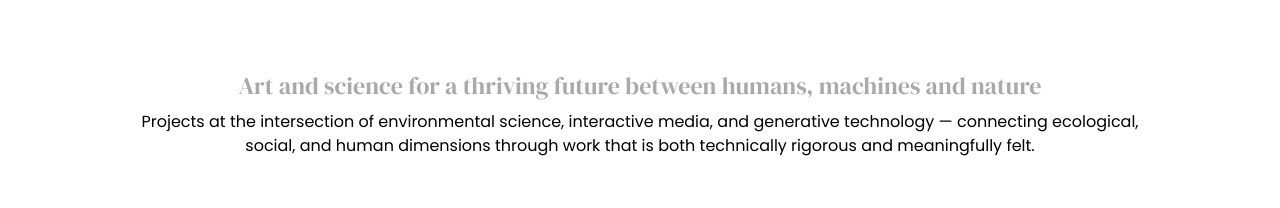
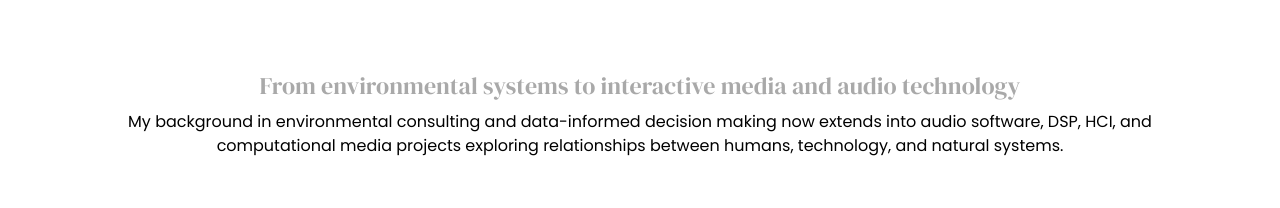
Before and after one commit to IAndy20/portfolio-2, a Next.js app: page /projects in a window 1280 px wide. Shown: the part 354-562 px from the top of the page. Built offline with nearby package versions, Linux system fonts and the light colour scheme.

Commit message:
Update text in project section

```diff
--- a/app/(routes)/projects/page.tsx
+++ b/app/(routes)/projects/page.tsx
@@ -18,9 +18,11 @@ const ProjectsPage = () => {
                 <div className="flex flex-col justify-center h-full px-4 py-10 md:px-8 md:py-16">
                     <div className="relative z-10 max-w-5xl mx-auto mt-6 space-y-12">
                         <div className="text-center">
-                            <h2 className="text-2xl text-secondary mb-2">Art and science for a thriving future between humans, machines and nature</h2>
+                            <h2 className="text-2xl text-secondary mb-2">
+                                From environmental systems to interactive media and audio technology
+                            </h2>
                             <p className="text-primary text-1xl">
-                            Projects at the intersection of environmental science, interactive media, and generative technology — connecting ecological, social, and human dimensions through work that is both technically rigorous and meaningfully felt.
+                                My background in environmental consulting and data-informed decision making now extends into audio software, DSP, HCI, and computational media projects exploring relationships between humans, technology, and natural systems.
                             </p>
                         </div>
                     </div>
```
